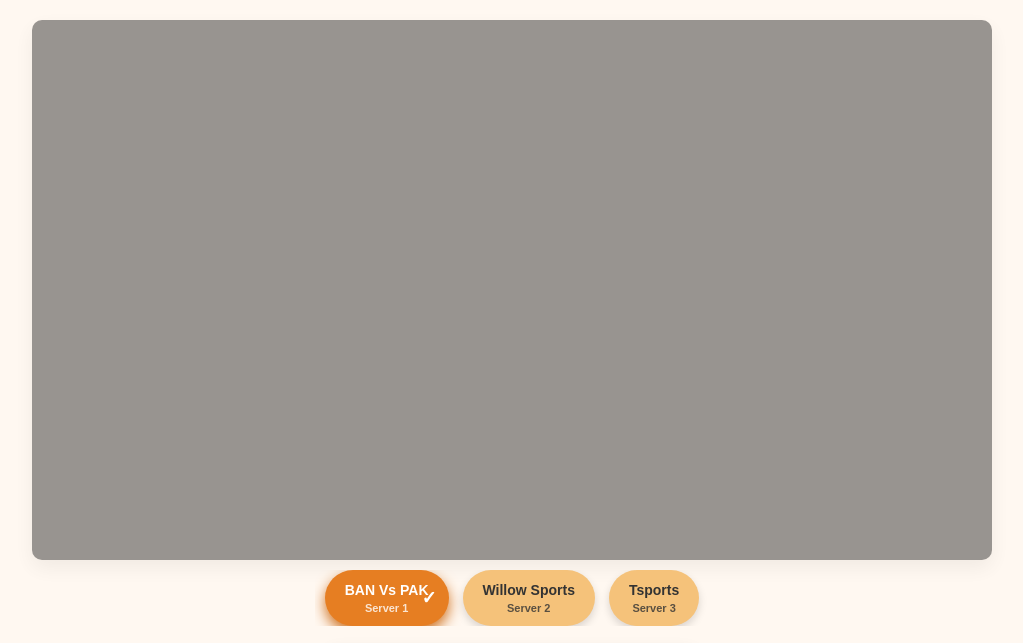
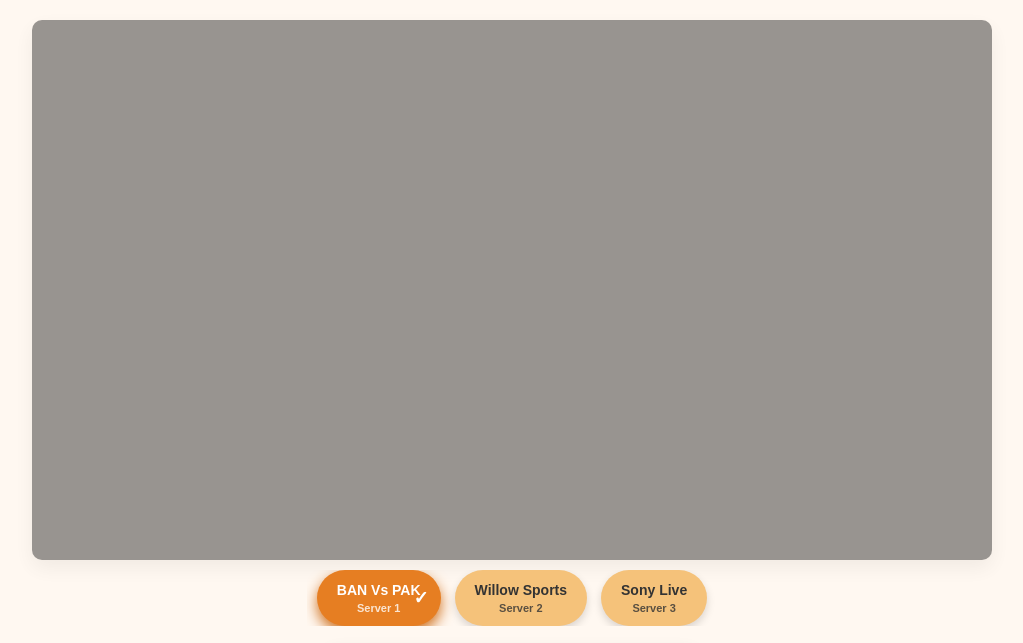
Before and after one commit to rrss1234/BanvsUAE, a plain HTML site: page index.html in a window 1280 px wide. Shown: the top 643 px of the page, without its empty margins (128-1151 px from the left). Drawn offline with Linux system fonts and the light colour scheme; a script that the page names is missing.

Commit message:
Update index.html

```diff
--- a/index.html
+++ b/index.html
@@ -370,9 +370,9 @@
 
   </button>
 
-  <button class="server-btn" data-url="https://fl7.moveonjoy.com/WILLOW_CRICKET/index.m3u8">
+  <button class="server-btn" data-url="https://live-en.aisports.cc/moviebox/device01/playlist.m3u8">
 
-    Tsports
+    Sony Live
 
     <span class="server-quality">Server 3</span>
 
```
